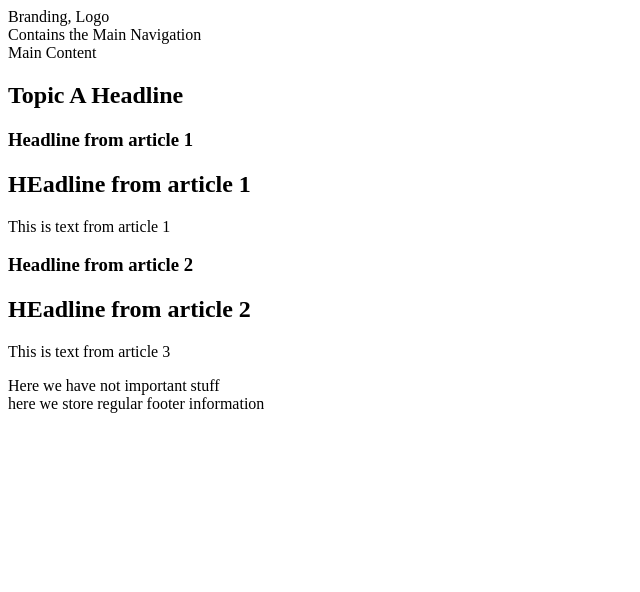
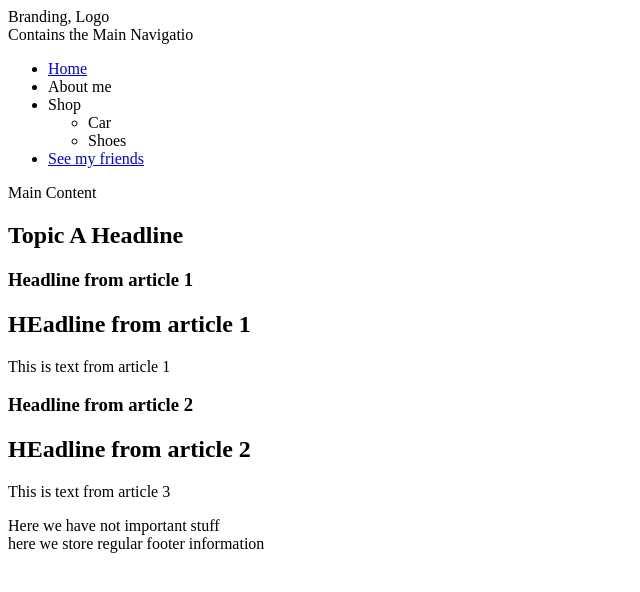
Before and after one commit to adamselvenSRH/SRHY1S1, a plain HTML site: page index.html in a window 1280 px wide. Shown: the whole page, without its empty margins (0-640 px from the left). Drawn offline with Linux system fonts and the light colour scheme.

Commit message:
Nov 18 Push tut 2

```diff
--- a/index.html
+++ b/index.html
@@ -11,7 +11,26 @@
       <!--h1 is for headlines, headlinestrengh decreases from 1-6-->
       <!--p text is paragraph text-->
         <header>Branding, Logo</header>
-        <nav>Contains the Main Navigation</nav>
+        <nav>Contains the Main Navigatio
+          <ul>
+            <li><a href="index.html">Home</a></li>
+            <!--href is a relative link-->
+            <li>About me</li>
+            <li>Shop</li>
+              <ul>
+                <li>Car</li>
+                <li>Shoes</li>
+              </ul>
+            <li><a href="https://www.golem.de" target="_blank"></1>See my friends</a></li>
+
+          </ul>
+
+
+        </nav>
+
+
+
+
         <main>Main Content
           <section>
             <h1>Topic A Headline</h1>
```
